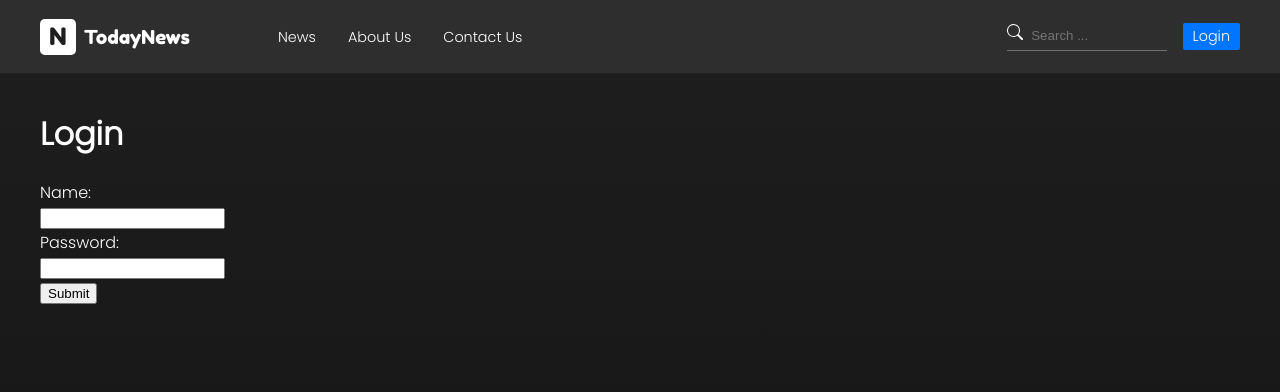
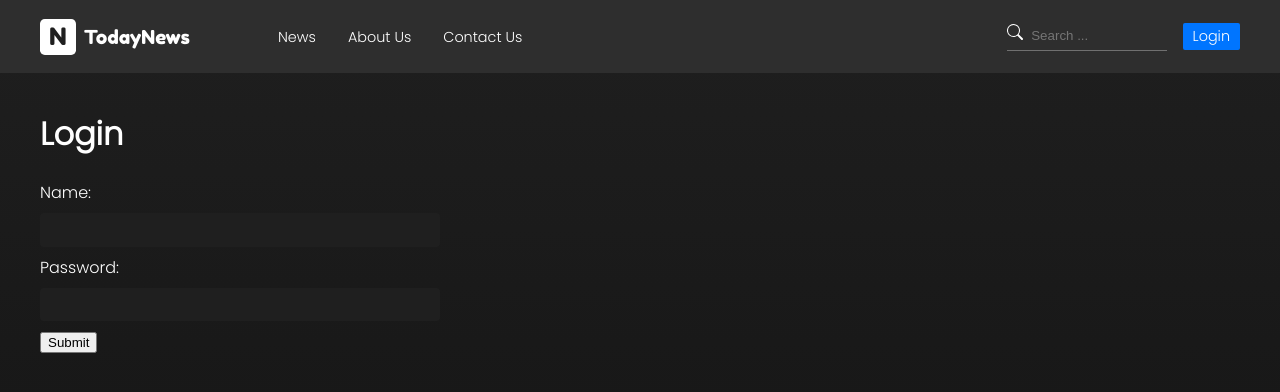
Before and after one commit to setykarimi/News-API, a React (Create React App) app: page /login in a window 1280 px wide. Shown: the top 392 px of the page. Built offline with nearby package versions, Linux system fonts and the light colour scheme.

Commit message:
add new classes

```diff
--- a/src/Components/Input/Input.js
+++ b/src/Components/Input/Input.js
@@ -1,15 +1,15 @@
+import './input.scss'
 const Input = ({formik, label, type = "text", name}) => {
     return (
         <div className="form-group">
             <label htmlFor={label}>{label}:</label>
-            <div>
                 <input
                     type={type}
                     name={name}
                     {...formik.getFieldProps({name})}
                 />
                 {formik.errors[name] && formik.touched[name] && <div className="error">{formik.errors[name]}</div>}
-            </div>
+
         </div>
     );
 }
```
